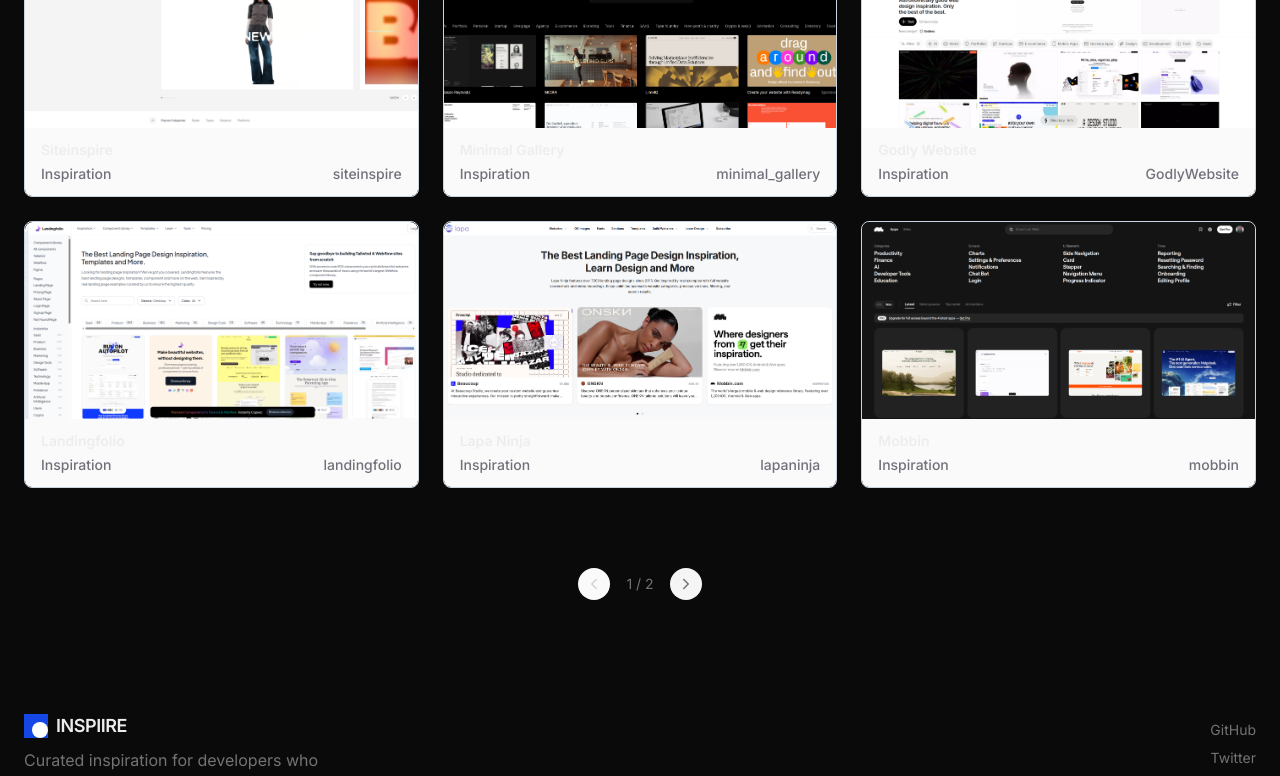
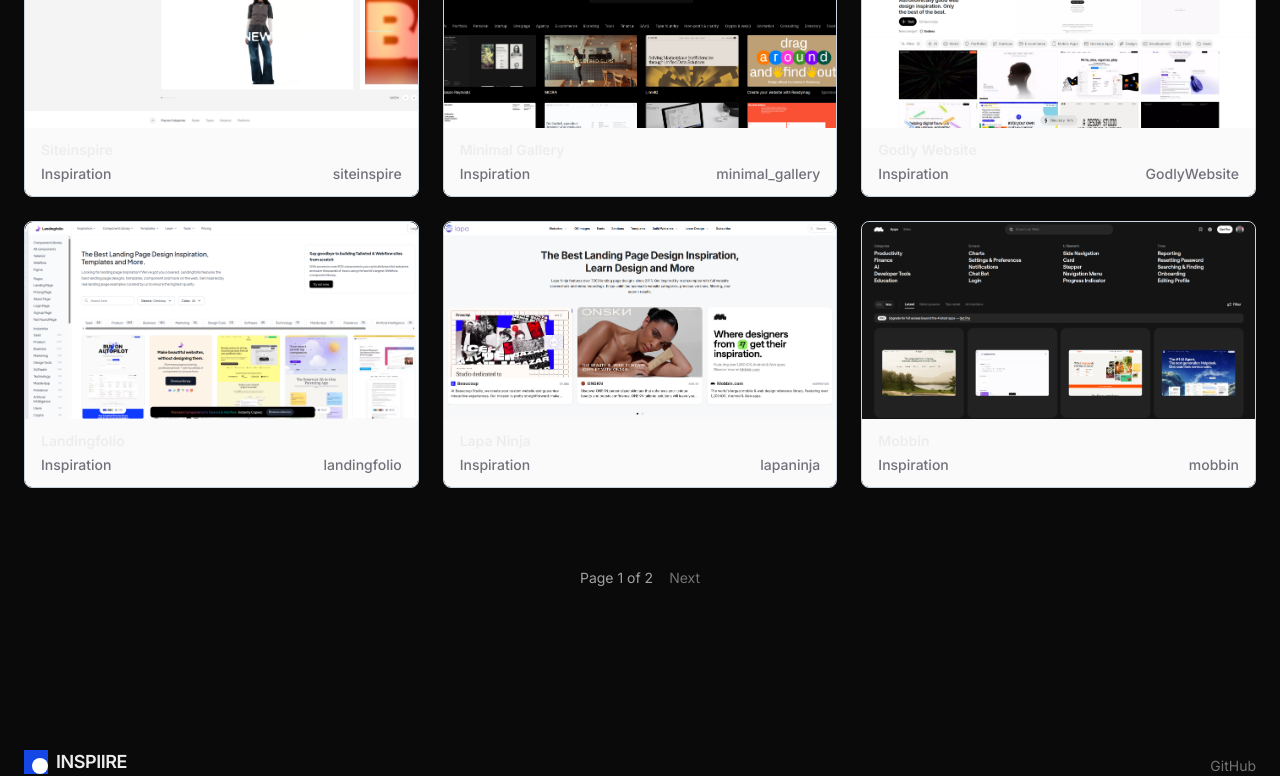
Before and after one commit to prasanjit-dey-ux/Inspohub, a Next.js app in the folder client/: page / in a window 1280 px wide. Shown: the part 1513-2289 px from the top of the page. Built offline with nearby package versions, Linux system fonts and the light colour scheme.

Commit message:
changed pagination ui

```diff
--- a/client/app/page.tsx
+++ b/client/app/page.tsx
@@ -5,29 +5,21 @@
 import Header from "@/component/layout/header";
 import { Container } from "@/component/ui/container";
 import { sitesData } from "@/data/siteData";
-import { motion } from "motion/react";
 import { Filters } from "@/component/ui/filter";
-import { ChevronLeft, ChevronRight } from "lucide-react";
+import { PaginatedGrid } from "@/component/ui/paginationGrid";
 
 export default function Home() {
   const [activeFilter, setActiveFilter] = useState("All");
   const [page, setPage] = useState(1);
-
-  const ITEMS_PER_PAGE = 15;
 
   const filteredData =
     activeFilter === "All"
       ? sitesData
       : sitesData.filter((item) => item.tag === activeFilter);
 
-  const totalPage = Math.ceil(filteredData.length / ITEMS_PER_PAGE);
-
-  const startIndex = (page - 1) * ITEMS_PER_PAGE;
-  const visibleItems = filteredData.slice(startIndex, startIndex + ITEMS_PER_PAGE);
-
   function handleFilterChange(f: string) {
     setActiveFilter(f);
-    setPage(1);
+    setPage(1); // Reset to page 1 when filter changes
   }
 
   return (
@@ -42,51 +34,14 @@
 
           <Filters activeFilter={activeFilter} setActiveFilter={handleFilterChange} />
 
-          <motion.div
-            key={activeFilter + page}
-            initial={{ opacity: 0, y: 10 }}
-            animate={{ opacity: 1, y: 0 }}
-            transition={{ duration: 0.25 }}
-            className="grid grid-cols-1 sm:grid-cols-2 lg:grid-cols-3 gap-6 mt-8"
-          >
-            {visibleItems.map((item) =>
-                <Card key={item.id} {...item} />
-            )}
-          </motion.div>
-
-          <div className="flex items-center justify-center gap-4 mt-20 mb-20">
-
-            <button
-              onClick={() => page > 1 && setPage(page - 1)}
-              disabled={page === 1}
-              className={`
-                h-8 w-8 flex items-center justify-center rounded-full transition
-                ${page === 1
-                  ? "bg-neutral-50 text-neutral-300 cursor-not-allowed"
-                  : "bg-neutral-100 text-neutral-500 hover:bg-neutral-200 "}
-              `}
-            >
-              <ChevronLeft size={18} />
-            </button>
-
-            <span className="text-sm text-neutral-500">
-              {page} / {totalPage}
-            </span>
-
-            <button
-              onClick={() => page < totalPage && setPage(page + 1)}
-              disabled={page === totalPage}
-              className={`
-                h-8 w-8 flex items-center justify-center rounded-full  transition
-                ${page === totalPage
-                  ? "bg-neutral-100 text-neutral-300 cursor-not-allowed"
-                  : "bg-neutral-100 text-neutral-500 hover:bg-neutral-200 "}
-              `}
-            >
-              <ChevronRight size={18} />
-            </button>
-
-          </div>
+          <PaginatedGrid
+            data={filteredData}
+            itemsPerPage={15}
+            renderItem={(item) => <Card key={item.id} {...item} />}
+            filterKey={activeFilter}
+            currentPage={page}
+            onPageChange={setPage}
+          />
         </Container>
       </div>
     </div>
```
